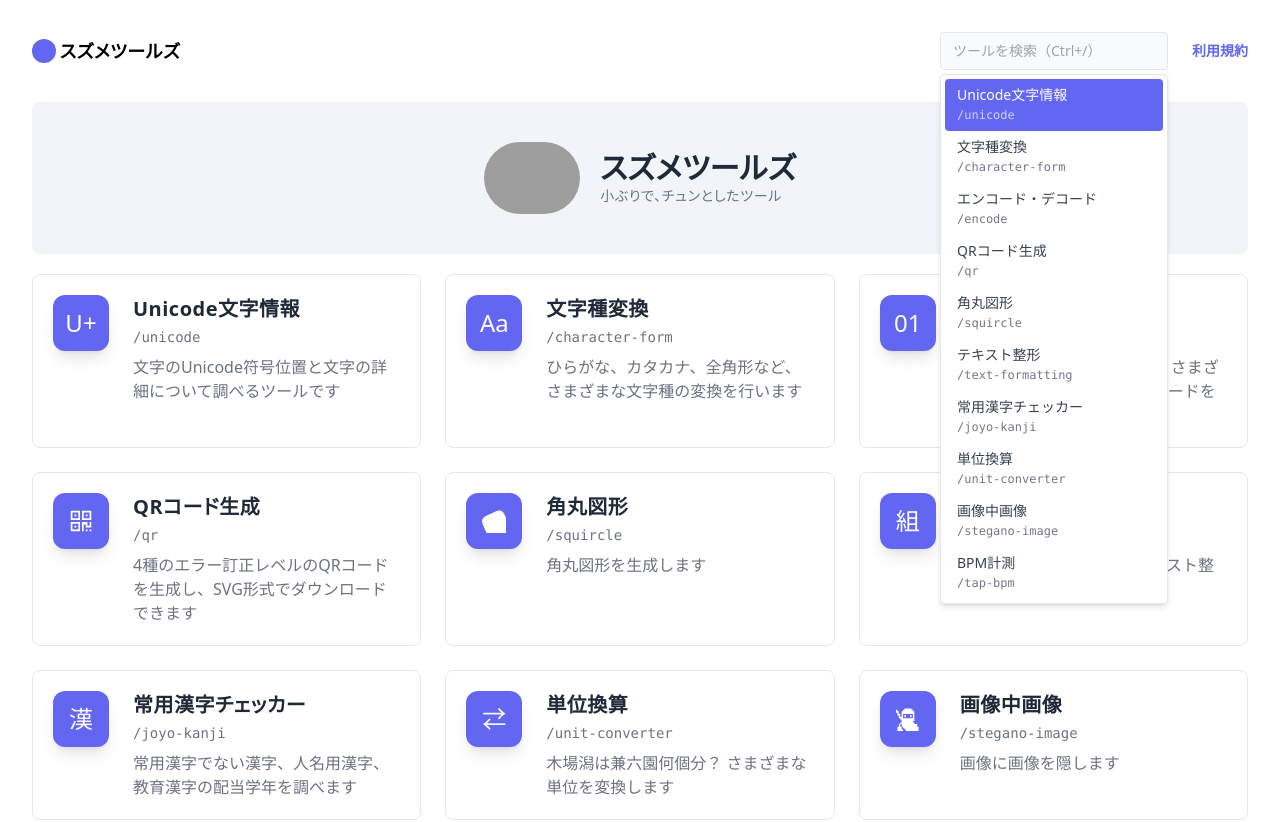
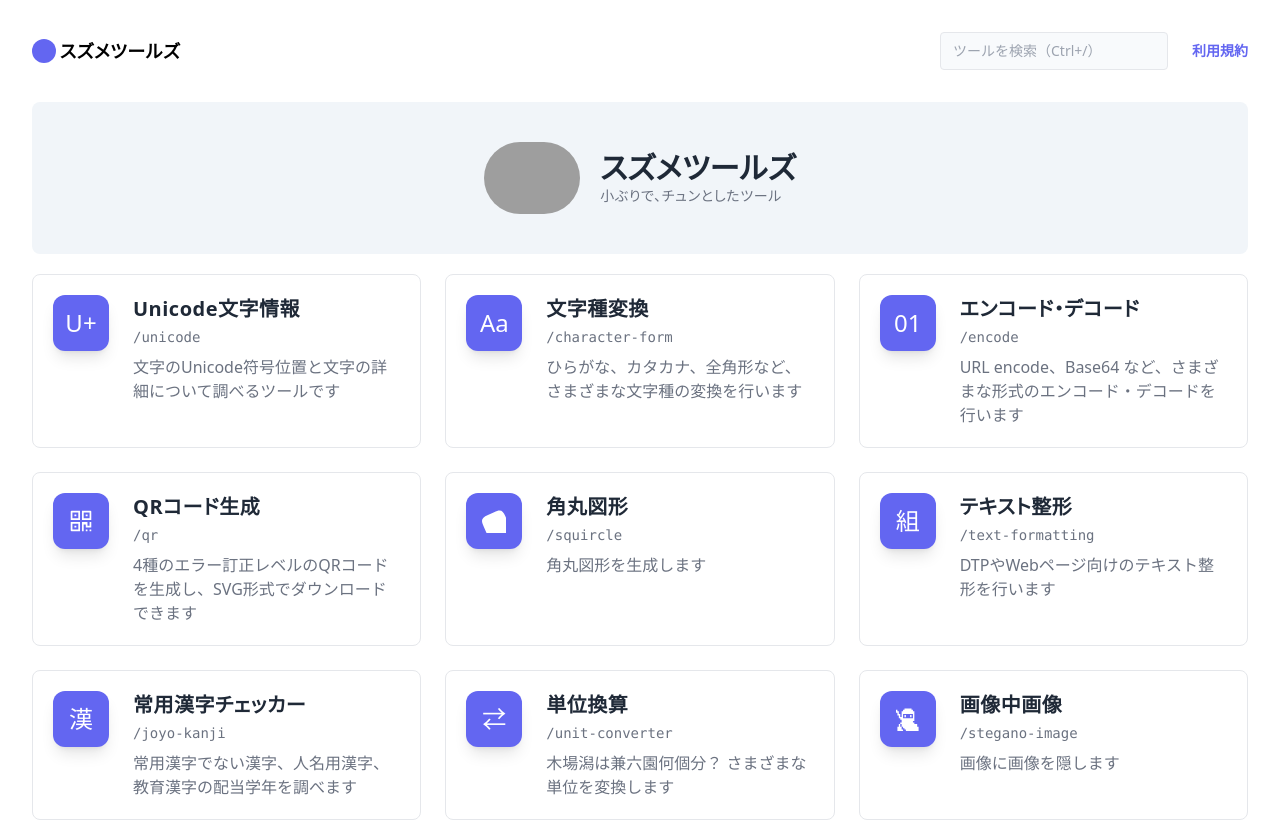
Before and after one commit to sharapeco/tools.suzume.dev, a SvelteKit app: page / in a window 1280 px wide. Shown: the top 822 px of the page. Built offline with nearby package versions, Linux system fonts and the light colour scheme; grey boxes are pictures that could not be loaded.

Commit message:
🐛 openの初期値を修正

```diff
--- a/src/components/ToolSearch.svelte
+++ b/src/components/ToolSearch.svelte
@@ -19,7 +19,7 @@ const platform = getPlatform();
 /** @type {HTMLInputElement|null} */
 let inputRef = $state(null);
 
-let open = $state(true);
+let open = $state(false);
 
 let selectedIndex = $state(0);
 
```
